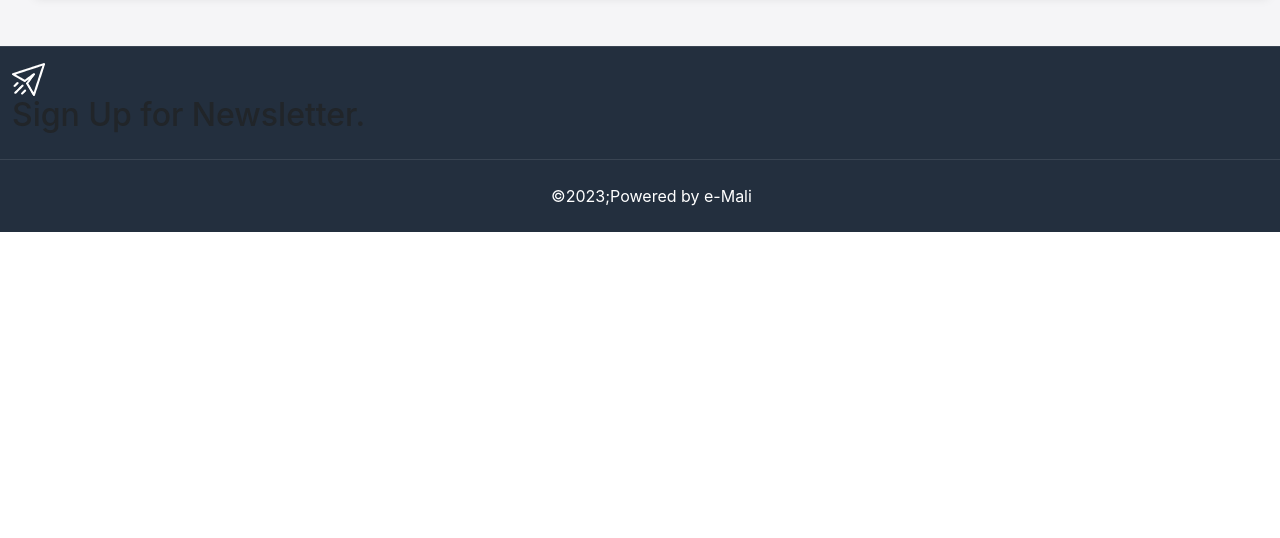
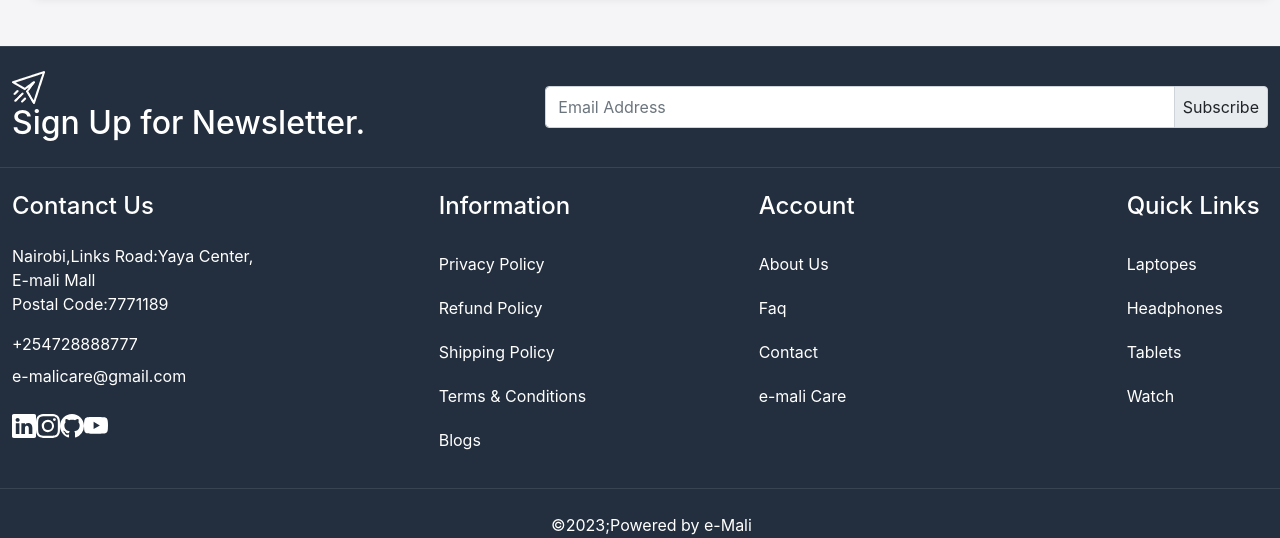
Before and after one commit to MtsumiAly/e-mali, a React (Create React App) app: page / in a window 1280 px wide. Shown: the part 1797-2335 px from the top of the page. Before the commit the page ends 2029 px from the top, so only its background shows below. Built offline with nearby package versions, Linux system fonts and the light colour scheme.

Commit message:
---Update Footer.js---

```diff
--- a/src/components/Footer.js
+++ b/src/components/Footer.js
@@ -1,20 +1,102 @@
 import React from 'react';
-
+import { Link } from 'react-router-dom';
+import {BsLinkedin,BsGithub,BsYoutube,BsInstagram} from 'react-icons/bs';
 const Footer = () => {
   return (
     // The first child element
      <>
-    <footer className="py-3">
+    <footer className="py-4">
     <div className="container-xxl">
-      <div className="row">
+      <div className="row align-items-center">
         <div className="col-5">
           <div className="footer-top-data d-flex gap-30 align-items-center"></div>
           <img src='/images/newsletter.png' alt='newsletter'/>
-          <h2>Sign Up for Newsletter.</h2>
+          <h2 className="mb-0 text-white">Sign Up for Newsletter.</h2>
         </div>
-        <div className="col-7"></div>
+        <div className="col-7">
+          <div className="input-group ">
+              <input
+                type="text"
+                class="form-control py-1"
+                placeholder="Email Address"
+                aria-label="Email Address"
+                aria-describedby="basic-addon2"
+                />
+                  <span className="input-group-text p-2" id="basic-addon2">
+                    Subscribe
+                  </span>
+          </div>
+        </div>
       </div>
     </div>
+    </footer>
+    <footer className="py-4">
+      <div className="container-xxl">
+           <div className="row">
+            <div className="col-4">
+              <h4 className="text-white mb-4">Contanct Us</h4>
+              <div>
+                <address className="text-white fs-6">
+                  Nairobi,Links Road:Yaya Center,<br/>E-mali Mall<br/>
+                  Postal Code:7771189
+                </address>
+                <a href="tel:+254728888777"
+                  className="mt-3 d-block mb-1 text-white">
+                  +254728888777
+                </a>
+                <a href="mail to:e-malicare@gmail.com"
+                  className="mt-2 d-block mb-0 text-white">
+                  e-malicare@gmail.com
+                </a>
+                <div className="social_icons d-flex align-items-center gap-30 mt-4">
+                  <a className="text-white" href="#">
+                    <BsLinkedin className="fs-4"/>
+                  </a>
+                  <a className="text-white" href="#">
+                    <BsInstagram className="fs-4"/>
+                  </a>
+                  <a className="text-white" href="#">
+                    <BsGithub className="fs-4"/>
+                  </a>
+                  <a className="text-white" href="#">
+                    <BsYoutube className="fs-4"/>
+                  </a>
+                </div>
+              </div>
+            </div>
+            <div className="col-3">
+              <h4 className="text-white mb-4">Information</h4>
+                {/*Align the div in column---footer-link  */}
+              <div className="footer-links d-flex flex-column">
+                <Link className="text-white py-2 mb-1">Privacy Policy</Link>
+                <Link className="text-white py-2 mb-1">Refund Policy</Link>
+                <Link className="text-white py-2 mb-1">Shipping Policy</Link>
+                <Link className="text-white py-2 mb-1">Terms & Conditions</Link>
+                <Link className="text-white py-2 mb-1">Blogs</Link>
+              </div>
+            </div>
+            <div className="col-3">
+              <h4 className="text-white mb-4">Account</h4>
+                {/*Align the div in column---footer-link  */}
+              <div className="footer-links d-flex flex-column">
+                <Link className="text-white py-2 mb-1">About Us</Link>
+                <Link className="text-white py-2 mb-1">Faq</Link>
+                <Link className="text-white py-2 mb-1">Contact</Link>
+                <Link className="text-white py-2 mb-1">e-mali Care</Link>
+              </div>
+            </div>
+            <div className="col-2">
+              <h4 className="text-white mb-4">Quick Links</h4>
+                {/*Align the div in column---footer-link  */}
+              <div className="footer-links d-flex flex-column">
+                <Link className="text-white py-2 mb-1">Laptopes</Link>
+                <Link className="text-white py-2 mb-1">Headphones</Link>
+                <Link className="text-white py-2 mb-1">Tablets</Link>
+                <Link className="text-white py-2 mb-1">Watch</Link>
+              </div>
+            </div>
+           </div>
+      </div>
     </footer>
     <footer className="py-4">
     <div className="container-xxl">
```
